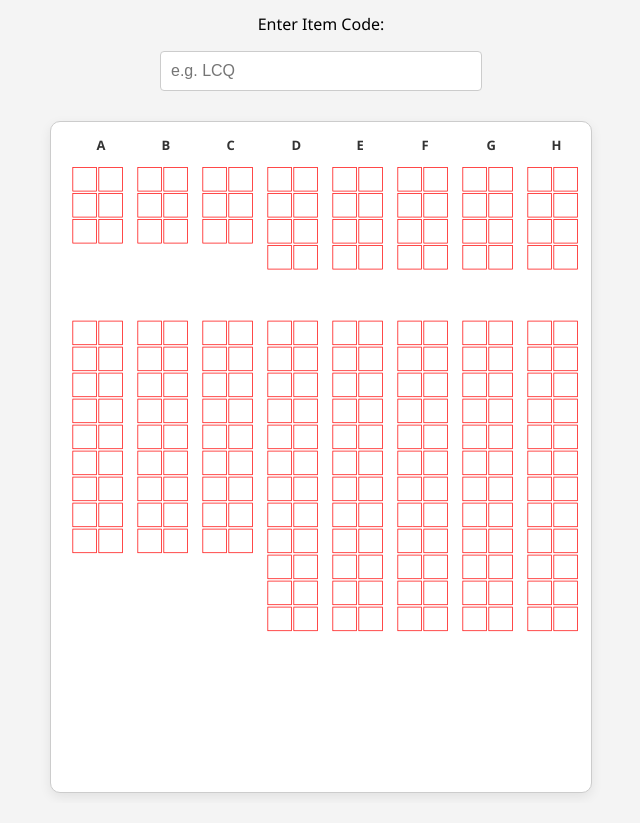
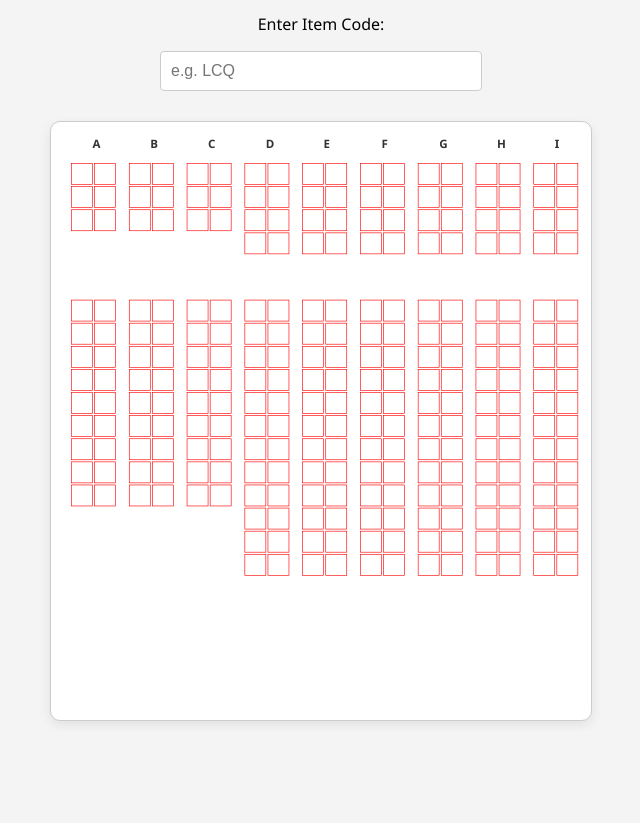
Before and after one commit to gigtarget/NRTC-JD, a plain HTML site: page index.html in a window 1280 px wide. Shown: the part 80-903 px from the top of the page, without its empty margins (319-959 px from the left). After the commit the page ends 831 px from the top, so only its background shows below. Drawn offline with Linux system fonts and the light colour scheme.

Commit message:
Update index.html

```diff
--- a/index.html
+++ b/index.html
@@ -100,7 +100,8 @@
       E: { front: 4, back: 12 },
       F: { front: 4, back: 12 },
       G: { front: 4, back: 12 },
-      H: { front: 4, back: 12 }
+      H: { front: 4, back: 12 },
+      I: { front: 4, back: 12 },
     };
 
     const aisleSpacing = 55;
```
